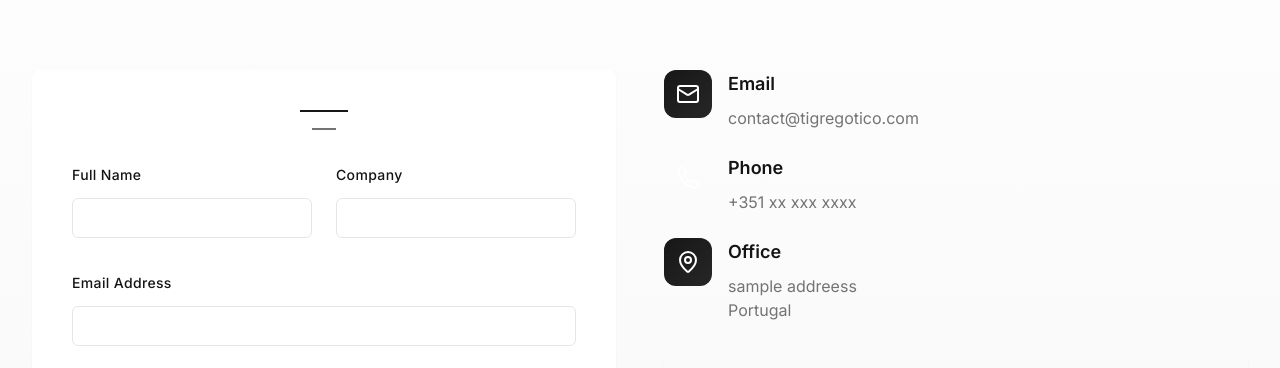
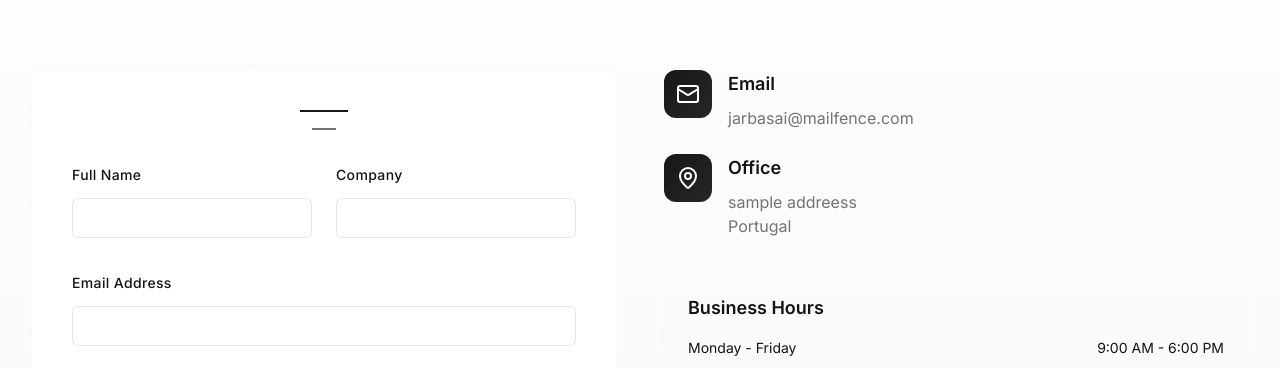
Before and after one commit to TigreGotico/tigregotico.github.io, a React (Vite) app: page /contact in a window 1280 px wide. Shown: the part 368-736 px from the top of the page. Built offline with nearby package versions, Linux system fonts and the light colour scheme; the HTML template or start-up script is replaced by a standard one.

Commit message:
change contact

```diff
--- a/src/components/Footer.tsx
+++ b/src/components/Footer.tsx
@@ -192,7 +192,7 @@
               </div>
 
               <motion.a
-                href="mailto:contact@tigregotico.com"
+                href="mailto:jarbasai@mailfence.com"
                 className="flex items-start space-x-3 rounded-lg hover:bg-muted/30 transition-colors group"
                 whileHover={{ x: 4 }}
                 transition={{ duration: 0.2 }}
@@ -202,11 +202,11 @@
                 </div>
                 <div className="flex-1 min-w-0">
                   <span className="text-foreground text-sm font-medium block mb-1">Email</span>
-                  <span className="text-muted-foreground text-xs break-all leading-snug">contact@tigregotico.com</span>
+                  <span className="text-muted-foreground text-xs break-all leading-snug">jarbasai@mailfence.com</span>
                 </div>
               </motion.a>
 
-              <div className="flex items-start space-x-3">
+              {/* <div className="flex items-start space-x-3">
                 <div className="w-8 h-8 bg-gradient-to-br from-green-500 to-emerald-600 rounded-lg flex items-center justify-center shadow-sm flex-shrink-0">
                   <Phone className="w-4 h-4 text-white" />
                 </div>
@@ -214,7 +214,7 @@
                   <span className="text-foreground text-sm font-medium block mb-1">Phone</span>
                   <span className="text-muted-foreground text-xs leading-snug">+351 xx xxx xxxx</span>
                 </div>
-              </div>
+              </div> */}
             </div>
           </motion.div>
         </div>
--- a/src/pages/Contact.tsx
+++ b/src/pages/Contact.tsx
@@ -264,15 +264,15 @@
                   {
                     icon: Mail,
                     title: 'Email',
-                    content: 'contact@tigregotico.com',
+                    content: 'jarbasai@mailfence.com',
                     bgColor: 'bg-gradient-primary',
                   },
-                  {
-                    icon: Phone,
-                    title: 'Phone',
-                    content: '+351 xx xxx xxxx',
-                    bgColor: 'bg-gradient-warm',
-                  },
+                  // {
+                  //   icon: Phone,
+                  //   title: 'Phone',
+                  //   content: '+351 xx xxx xxxx',
+                  //   bgColor: 'bg-gradient-warm',
+                  // },
                   {
                     icon: MapPin,
                     title: 'Office',
```
